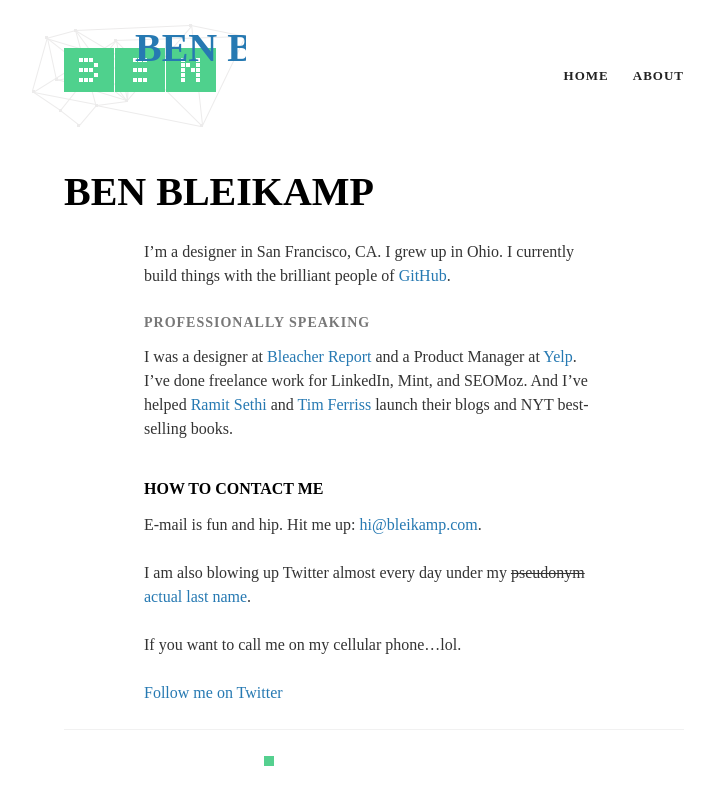
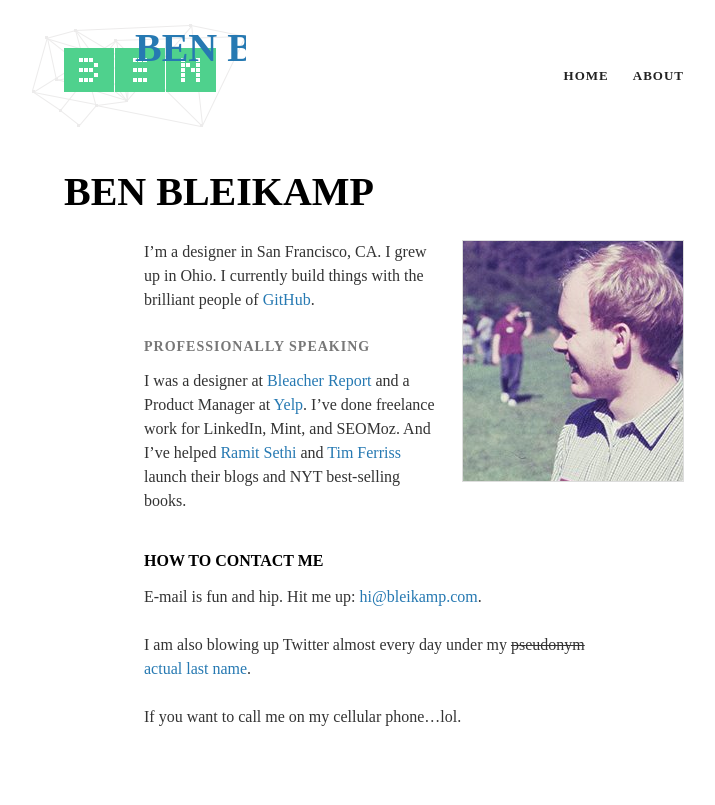
Before and after one commit to pengwynn/bleikamp.github.com, a Jekyll site: the page built from about.markdown, in a window 1280 px wide. Shown: the top 805 px of the page, without its empty margins (266-981 px from the left). Built offline with Jekyll 4.4.1, drawn with Linux system fonts in a browser that asks for light colours; Markdown is read by kramdown in place of the engine named in the settings; comment, search, counter and statistics services are not loaded.

Commit message:
Some more stuff

```diff
--- /dev/null
+++ b/_layouts/page.html
@@ -0,0 +1,4 @@
+{% include header.html %}
+  <h1>{{page.title}}</h1>
+  {{ content }}
+{% include footer.html %}
--- a/about.markdown
+++ b/about.markdown
@@ -1,7 +1,9 @@
 ---
-layout: post
+layout: page
 title: Ben Bleikamp
 ---
+
+<img src="/images/ben.png" class="pull-right">
 
 I'm a designer in San Francisco, CA. I grew up in Ohio. I currently build things with the brilliant people of [GitHub](http://www.github.com).
 
--- a/css/main.css
+++ b/css/main.css
@@ -202,6 +202,18 @@ img {
   line-height: 1;
 }
 
+.pull-left {
+  float: left;
+  margin-left: -80px;
+  margin-right: 20px;
+}
+
+.pull-right {
+  float: right;
+  margin-right: -80px;
+  margin-left: 20px;
+}
+
 iframe {
   margin: 0 0 24px 0;
   padding: 0;
@@ -217,7 +229,7 @@ iframe {
 }
 
 /* Pygments */
-*------------------------------------------------------------------------------
+/*------------------------------------------------------------------------------
   @group Default Pygments Styles
 ------------------------------------------------------------------------------*/
 
```
Also changed, not shown: images/ben.png (added).
